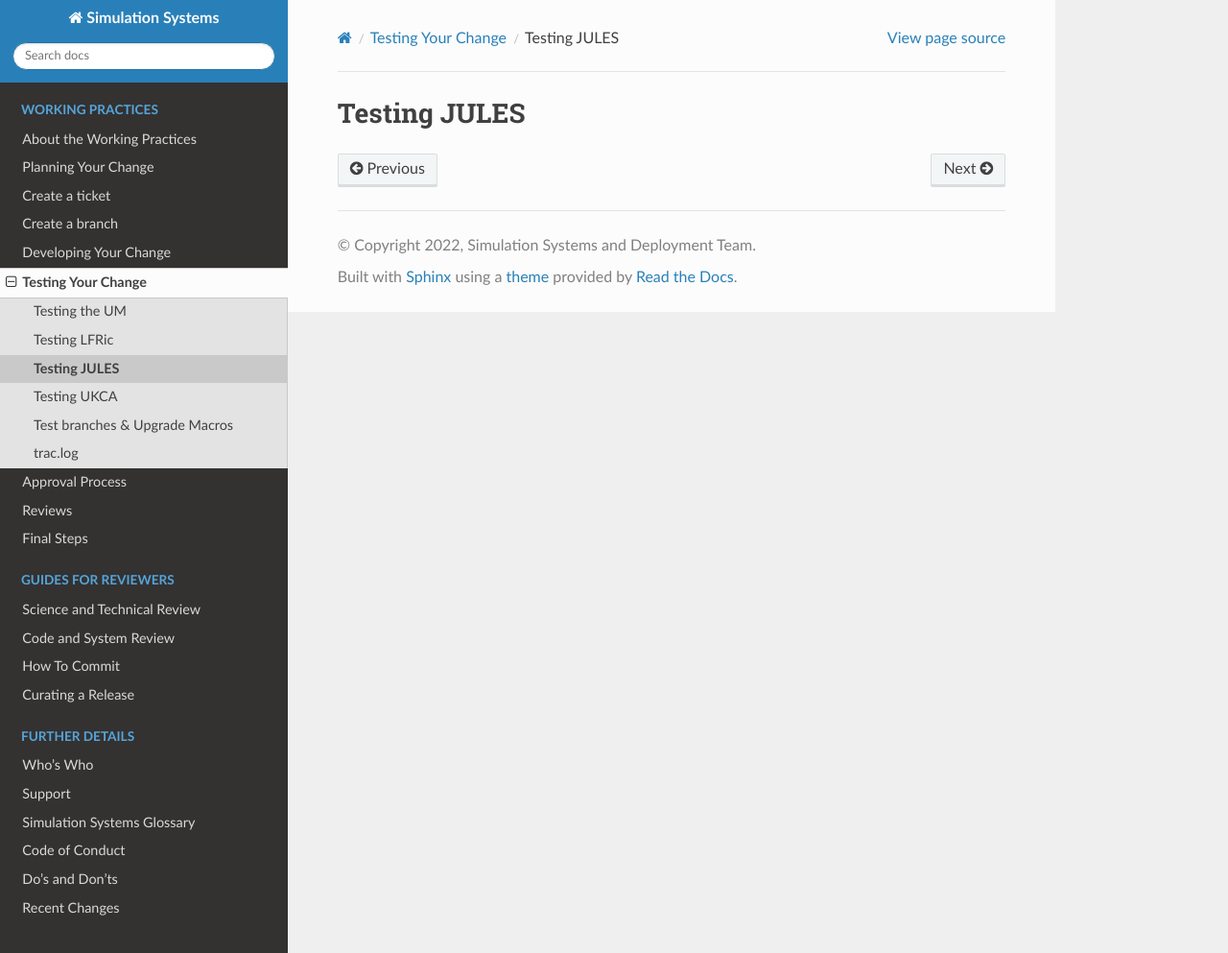
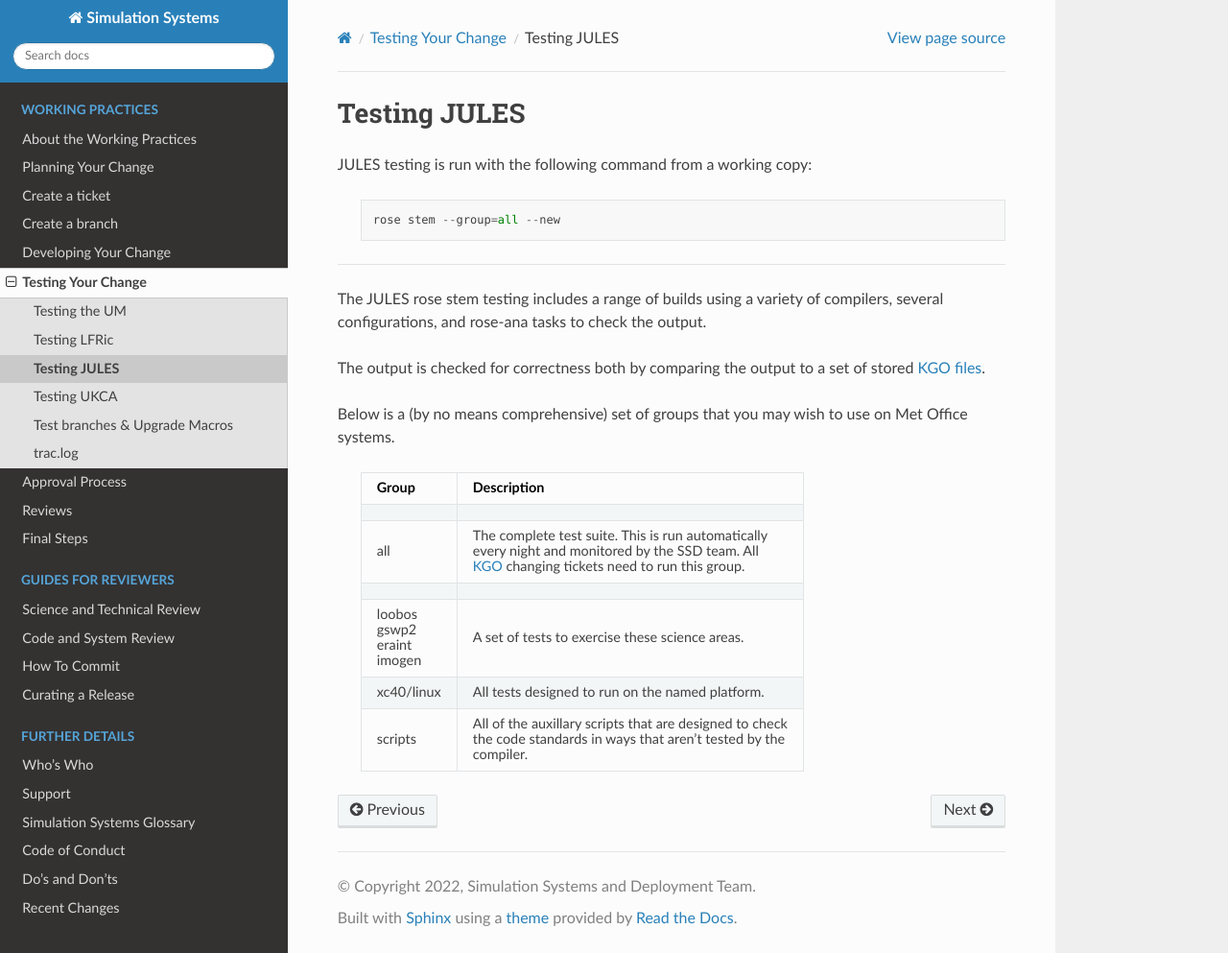
Before and after one commit to MetOffice/simulation-systems, a Sphinx documentation site: the page built from source/WorkingPractices/TestSuites/jules.rst, in a window 1280 px wide and 993 px high. Shown: the whole window at 96% size. Built offline with Sphinx 7.4.7 and the Read the Docs theme 2.0.0, drawn with Linux system fonts in a browser that asks for light colours.

Commit message:
update testing pages

```diff
--- a/source/WorkingPractices/TestSuites/jules.rst
+++ b/source/WorkingPractices/TestSuites/jules.rst
@@ -1,2 +1,47 @@
 Testing JULES
 =============
+
+JULES testing is run with the following command from a working copy:
+
+    .. code-block::
+
+        rose stem --group=all --new
+
+-----
+
+The JULES rose stem testing includes a range of builds using a variety of compilers,
+several configurations, and rose-ana tasks to check the output.
+
+The output is checked for correctness both by comparing the output to a set of
+stored :ref:`KGO files <kgo>`.
+
+Below is a (by no means comprehensive) set of groups that you may wish to use on
+Met Office systems.
+
+    +--------------------+----------------------------------------------------------+
+    | Group              | Description                                              |
+    +====================+==========================================================+
+    +--------------------+----------------------------------------------------------+
+    | all                | The complete test suite. This is run automatically       |
+    |                    |                                                          |
+    |                    | every night and monitored by the SSD team. All           |
+    |                    |                                                          |
+    |                    | :ref:`KGO <kgo>` changing tickets need to run this group.|
+    +--------------------+----------------------------------------------------------+
+    +--------------------+----------------------------------------------------------+
+    | loobos             | A set of tests to exercise these science areas.          |
+    |                    |                                                          |
+    | gswp2              |                                                          |
+    |                    |                                                          |
+    | eraint             |                                                          |
+    |                    |                                                          |
+    | imogen             |                                                          |
+    +--------------------+----------------------------------------------------------+
+    | xc40/linux         | All tests designed to run on the named platform.         |
+    +--------------------+----------------------------------------------------------+
+    | scripts            | All of the auxillary scripts that are designed to check  |
+    |                    |                                                          |
+    |                    | the code standards in ways that aren't tested by the     |
+    |                    |                                                          |
+    |                    | compiler.                                                |
+    +--------------------+----------------------------------------------------------+
--- a/source/WorkingPractices/TestSuites/um.rst
+++ b/source/WorkingPractices/TestSuites/um.rst
@@ -21,9 +21,9 @@ that have stared from a cold start and those that have had their state saved and
 restarted.
 
 
-Below is a (by no means comprehensive) set of groups that you may wish to use.
-Note that there is a lot of overlap between these groups, and that you can
-specify more than one at once, e.g. ``--group=developer,jules,ukca``.
+Below is a (by no means comprehensive) set of groups that you may wish to use on
+Met Office systems. Note that there is a lot of overlap between these groups,
+and that you can specify more than one at once, e.g. ``--group=developer,jules,ukca``.
 
     +--------------------+----------------------------------------------------------+
     | Group              | Description                                              |
```
Also changed, not shown: source/WorkingPractices/TestSuites/lfric.rst (+38 -0 lines), source/WorkingPractices/TestSuites/ukca.rst (+7 -0 lines), source/WorkingPractices/branches.rst (+13 -5 lines).
